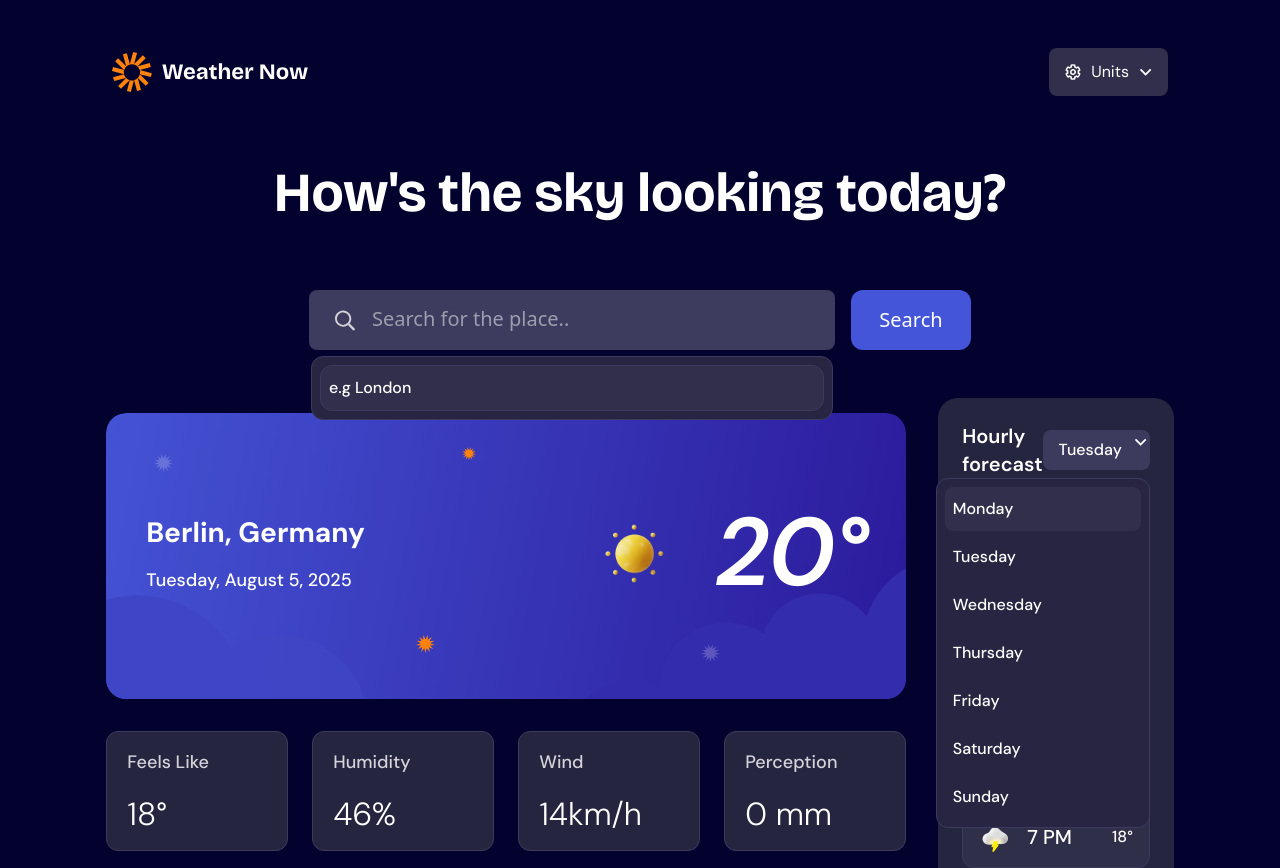
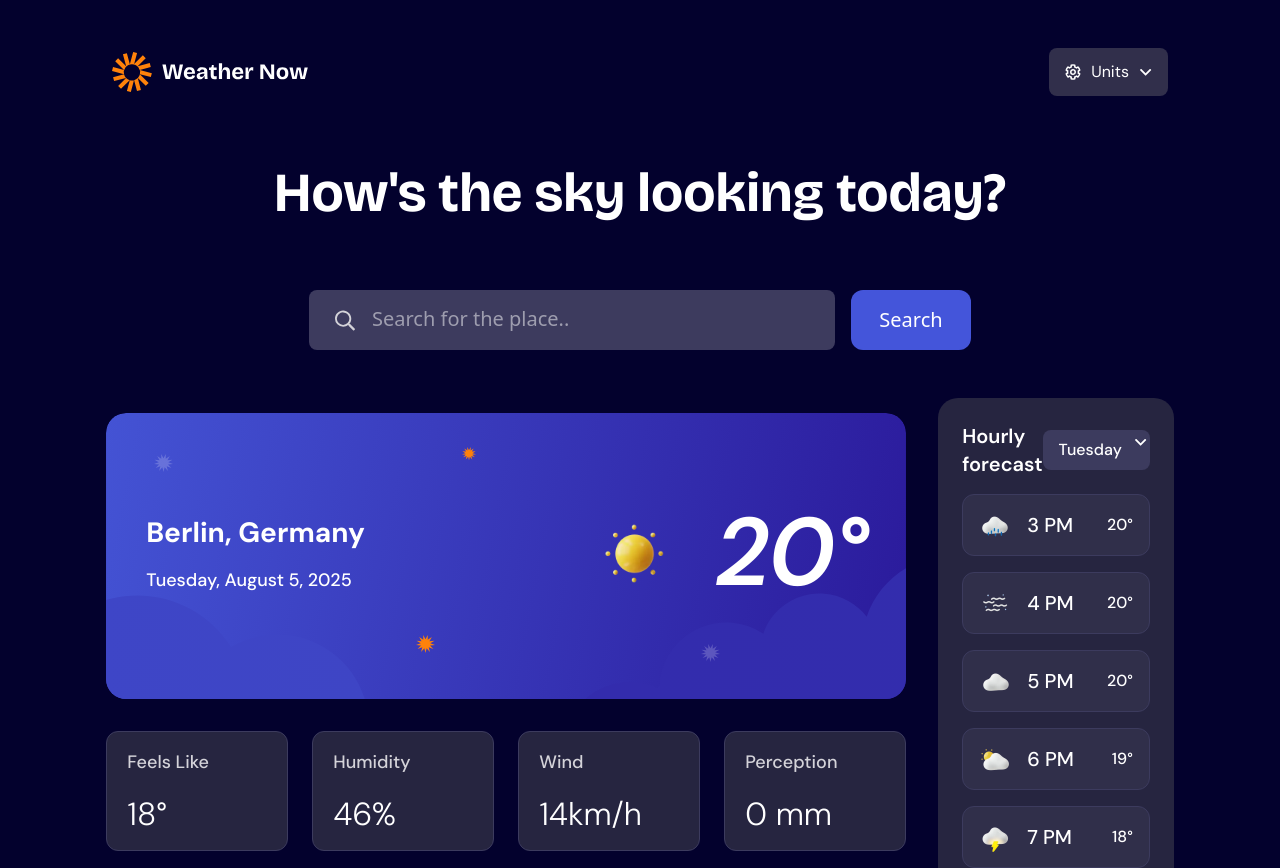
Before and after one commit to Legaz-le/weather-app-main, a React (Vite) app: page / in a window 1280 px wide. Shown: the top 868 px of the page. Built offline with nearby package versions, Linux system fonts and the light colour scheme.

Commit message:
added logic to button

```diff
--- a/src/components/BodyElements/SideTable.tsx
+++ b/src/components/BodyElements/SideTable.tsx
@@ -1,28 +1,47 @@
+import { useState } from "react";
 import { HourlyForecastData } from "../../mockData/data";
 import { HourForecast } from "./Boxes/hourlyForecast";
 import dropdown from "/images/icon-dropdown.svg";
 
 export const SideTable = () => {
+  const [isOpen, setIsOpen] = useState(false);
   return (
     <div className="p-6 bg-[#262540] rounded-[20px] flex flex-col items-start w-full gap-[16px]">
       <div className="flex  w-full    flex-row justify-between items-center">
         <p className="font-DM-Sans  xl:text-xl font-[600]">Hourly forecast</p>
         <button
+          onClick= {() => setIsOpen(!isOpen)}
           className="px-4 py-2 flex flex-row  gap-3 bg-[#3C3B5E] rounded-lg
           cursor-pointer transition duration-300 focus:outline-none
              focus:ring-1 focus:ring-Neutral-0 focus:ring-offset-1 relative"
         >
           <p className="font-DM-Sans xl:text-[16px] font-[500]">Tuesday</p>
           <img src={dropdown} alt="icon-dropDrown" />
-          <div className="absolute top-full  bg-Neutral-800 rounded-xl flex flex-col right-0 mt-2 p-2 gap-1 border-inline z-10 text-start w-[214px]">
-            <p className="px-2 py-2.5 flex flex-row  rounded-lg gap-2.5 bg-Neutral-700 font-[500] text-[16px] font-DM-Sans">Monday</p>
-            <p className="px-2 py-2.5 flex flex-row  rounded-lg gap-2.5 font-[500] text-[16px] font-DM-Sans">Tuesday</p>
-            <p className="px-2 py-2.5 flex flex-row  rounded-lg gap-2.5  font-[500] text-[16px] font-DM-Sans">Wednesday</p>
-            <p className="px-2 py-2.5 flex flex-row  rounded-lg gap-2.5  font-[500] text-[16px] font-DM-Sans">Thursday</p>
-            <p className="px-2 py-2.5 flex flex-row  rounded-lg gap-2.5  font-[500] text-[16px] font-DM-Sans">Friday</p>
-            <p className="px-2 py-2.5 flex flex-row  rounded-lg gap-2.5  font-[500] text-[16px] font-DM-Sans">Saturday</p>
-            <p className="px-2 py-2.5 flex flex-row  rounded-lg gap-2.5  font-[500] text-[16px] font-DM-Sans">Sunday</p>
-          </div>
+          {isOpen && (
+            <div className="absolute top-full  bg-Neutral-800 rounded-xl flex flex-col right-0 mt-2 p-2 gap-1 border-inline z-10 text-start w-[214px]">
+              <p className="px-2 py-2.5 flex flex-row  rounded-lg gap-2.5 bg-Neutral-700 font-[500] text-[16px] font-DM-Sans">
+                Monday
+              </p>
+              <p className="px-2 py-2.5 flex flex-row  rounded-lg gap-2.5 font-[500] text-[16px] font-DM-Sans">
+                Tuesday
+              </p>
+              <p className="px-2 py-2.5 flex flex-row  rounded-lg gap-2.5  font-[500] text-[16px] font-DM-Sans">
+                Wednesday
+              </p>
+              <p className="px-2 py-2.5 flex flex-row  rounded-lg gap-2.5  font-[500] text-[16px] font-DM-Sans">
+                Thursday
+              </p>
+              <p className="px-2 py-2.5 flex flex-row  rounded-lg gap-2.5  font-[500] text-[16px] font-DM-Sans">
+                Friday
+              </p>
+              <p className="px-2 py-2.5 flex flex-row  rounded-lg gap-2.5  font-[500] text-[16px] font-DM-Sans">
+                Saturday
+              </p>
+              <p className="px-2 py-2.5 flex flex-row  rounded-lg gap-2.5  font-[500] text-[16px] font-DM-Sans">
+                Sunday
+              </p>
+            </div>
+          )}
         </button>
       </div>
       {HourlyForecastData.map((data) => (
--- a/src/components/TopSide.tsx
+++ b/src/components/TopSide.tsx
@@ -71,7 +71,7 @@ export const TopSide = () => {
               className=" border-none  bg-transparent font-[500]  text-white focus:outline-none placeholder:text-xl w-full"
             />
 
-            <div className="absolute top-full bg-Neutral-800 rounded-xl flex flex-col left-0 mt-2 p-2 gap-1  w-full border-inline z-20">
+            <div className="absolute top-full bg-Neutral-800 rounded-xl hidden left-0 mt-2 p-2 gap-1  w-full border-inline z-20 ">
               <p className="px-2 py-2.5 flex flex-row border-inline rounded-lg gap-2.5 bg-Neutral-700 font-[500] text-[16px] font-DM-Sans">
                 e.g London
               </p>
```
